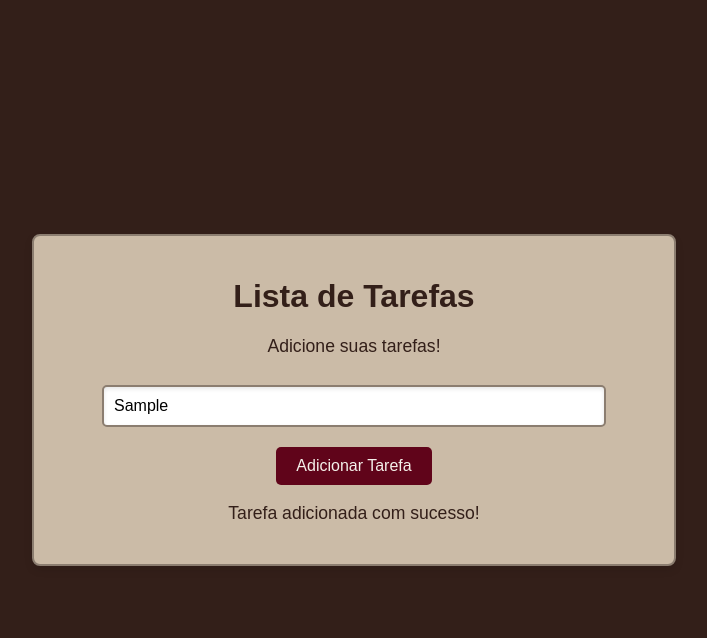
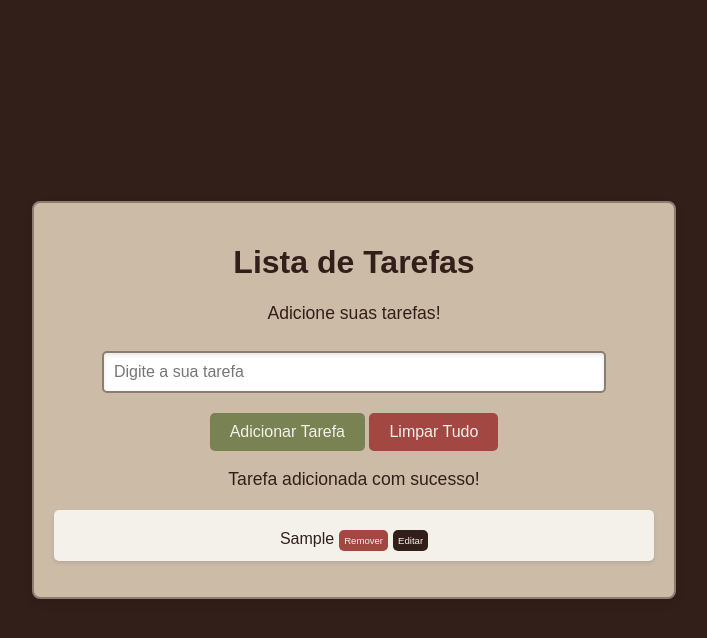
Before and after one commit to HenriqueDiomedes/CursoRafaellaBellerini, a plain HTML site: page index.html in a window 1280 px wide. Both pictures are taken after typing "Sample" into the empty fields and a click on the button "Adicionar Tarefa". Shown: the whole page, without its empty margins (286-993 px from the left). Drawn offline with Linux system fonts and the light colour scheme.

Commit message:
aula05_final

```diff
--- a/index.html
+++ b/index.html
@@ -10,19 +10,13 @@
   <div class="container">
     <h1>Lista de Tarefas</h1>
     <p>Adicione suas tarefas!</p>
+    <input type="text" id="inputTarefa" placeholder="Digite a sua tarefa">
+    <button onclick="adicionarTarefa()">Adicionar Tarefa</button>
+    <button onclick="limparLista()" class="botao_lista">Limpar Tudo</button>
+    <p id="mensagem"></p>
+    <ul id="listaTarefas"></ul>
+  </div>
 
-    <!-- insere uma caixa de para inserção de texto -->
-    <input type="text" id="inputTarefa" placeholder="Digite sua tarefa" required>
-
-    <!-- Adiciona uma função ao botão, fução sera referênciada no .js -->
-    <button onclick="adicionarTarefa()">Adicionar Tarefa</button>
-
-    <!-- recebera o conteudo da caixa de text e mostrara na tela -->
-    <p id="mensagem"></p>
-
-    <!-- cria uma lista não ordenada com id 'listaTarefa'-->
-    <ul id="listaTarefa"></ul>
-  </div>
   <script src="script.js"></script>
 </body>
 </html>
--- a/script.js
+++ b/script.js
@@ -1,43 +1,122 @@
-tarefas = []
+// Array para armazenar as tarefas
+let tarefas = []
 
+/**
+ * Função para adicionar uma tarefa
+ */
 function adicionarTarefa() {
+    // Seleciona o input de tarefa
+    const inputTarefa = document.getElementById("inputTarefa")
 
-    /*let cria uma variavel com o nome 'inputTarefa' que recebe o elemento que sera inserido no input do html*/
-    const inputTarefa = document.getElementById("inputTarefa")
-    //let cria uma variavel com nome 'tarefa', que vai receber o valor do inputTarefa(.value)e o valor de dentro do input que ira para a variavel tarefa. (O trim remove os espaços vazios nas extremidades)
+    // Pega o valor do input e remove espaços em branco
     let tarefa = inputTarefa.value.trim()
 
-    //cria uma variavel com nome mensagem para o paragrafo.
+    // Seleciona o parágrafo de mensagem
     const mensagem = document.getElementById("mensagem")
 
-    //cria uma estrutura de decisão caso o 'input' esteja vazio ou com algo dentro
-    if (tarefa == ""){
-        //texto que fica abaixo do botão se campo tiver vazio
+    // Verifica se a tarefa está vazia
+    if (tarefa == "") {
+        // Mostra mensagem de erro
         let mensagemErro = "Digite uma tarefa para adiciona-lá!";
-        //coloca a variavel 'mensagem' no texo do paragrafo
         mensagem.textContent = mensagemErro;
-    }else{
-        //texto que fica abaixo do botão se tudo tiver certo
+    } else {
+        // Mostra mensagem de sucesso
         let mensagemSucesso = "Tarefa adicionada com sucesso!";
-        //coloca a variavel 'mensagem' no texo do paragrafo
         mensagem.textContent = mensagemSucesso;
-        //adiciona mais uma terefa
+
+        // Adiciona a tarefa ao array
         tarefas.push(tarefa)
+
+        // Renderiza a lista de tarefas
         rendenizarTarefa()
-
-        //limpa a caixa de texto depois de apertar o botão.
-        inputTarefa.value = ""
     }
 
-    function rendenizarTarefa(){
-        const listaTarefa = document.getElementById("listaTarefa")
-        listaTarefa.innerHTML = ""
+    // Limpa o input de tarefa
+    inputTarefa.value = ""
+}
 
-        let i = 0
-        for (i; i < tarefas.length; i++){
-            let novaTarefa = document.getElementById("li")
-            novaTarefa.textContent = tarefas[i]
-            listaTarefa.appendChild(novaTarefa)
-        }
+/**
+ * Função para renderizar a lista de tarefas
+ */
+function rendenizarTarefa() {
+    // Seleciona a lista de tarefas
+    const listaTarefas = document.getElementById("listaTarefas")
+
+    // Limpa a lista de tarefas
+    listaTarefas.innerHTML = ""
+
+    // Itera sobre as tarefas
+    for (let i = 0; i < tarefas.length; i++) {
+        // Cria um novo item de lista
+        let novaTarefa = document.createElement("li")
+
+        // Define o texto do item de lista
+        novaTarefa.textContent = tarefas[i]
+
+        // Cria um botão para remover a tarefa
+        let botaoRemover = document.createElement("button")
+        botaoRemover.className = "remover"
+        botaoRemover.textContent = "Remover"
+        botaoRemover.onclick = () => removerTarefa(i)
+
+        // Cria um botão para editar a tarefa
+        let botaoEditar = document.createElement("button")
+        botaoEditar.className = "editar"
+        botaoEditar.textContent = "Editar"
+        botaoEditar.onclick = () => editarTarefa(i)
+
+        // Adiciona os botões ao item de lista
+        novaTarefa.appendChild(botaoRemover)
+        novaTarefa.appendChild(botaoEditar)
+
+        // Adiciona o item de lista à lista de tarefas
+        listaTarefas.appendChild(novaTarefa)
     }
-  }
+}
+
+/**
+ * Função para remover uma tarefa
+ * @param {number} i Índice da tarefa a ser removida
+ */
+function removerTarefa(i) {
+    // Remove a tarefa do array
+    tarefas.splice(i, 1)
+
+    // Renderiza a lista de tarefas
+    rendenizarTarefa()
+}
+
+/**
+ * Função para editar uma tarefa
+ * @param {number} i Índice da tarefa a ser editada
+ */
+function editarTarefa(i) {
+    // Pergunta ao usuário a nova tarefa
+    let tarefaEditada = prompt("Edite a tarefa:")
+
+    // Verifica se a nova tarefa não está vazia
+    if (tarefaEditada.trim() !== "") {
+        // Edita a tarefa no array
+        tarefas[i] = tarefaEditada
+
+        // Renderiza a lista de tarefas
+        rendenizarTarefa()
+    }
+}
+
+/**
+ * Função para limpar a lista de tarefas
+ */
+function limparLista() {
+    // Limpa o array de tarefas
+    tarefas.length = 0
+
+    // Renderiza a lista de tarefas
+    rendenizarTarefa()
+
+    // Seleciona o parágrafo de mensagem
+    const mensagem = document.getElementById("mensagem")
+
+    // Mostra mensagem de sucesso
+    mensagem.textContent = "Lista de tarefas limpa com sucesso!"
+}
--- a/style.css
+++ b/style.css
@@ -25,7 +25,7 @@ p {
     font-size: 1.1em;
 }
 button {
-    background-color: #60041A;
+    background-color: #798252;
     color: #F4F0EA;
     padding: 10px 20px;
     border: none;
@@ -36,7 +36,8 @@ button {
     margin-top: 10px;
 }
 button:hover {
-    background-color: #A34743;
+    background-color: #CCD595;
+    color: #504e4d;
 }
 ul {
     list-style: none;
@@ -70,3 +71,40 @@ input[type="text"]:focus {
     border-color: #60041A;
     box-shadow: inset 0 2px 4px rgba(96, 4, 26, 0.3);
 }
+button.remover {
+    background-color: #A34743;
+    color: #F4F0EA;
+    padding: 5px 5px;
+    border: none;
+    border-radius: 5px;
+    cursor: pointer;
+    font-size: 0.6em;
+    margin-left: 5px;
+    transition: background-color 0.3s ease;
+}
+button.remover:hover {
+    background-color: #60041A;
+}
+button.editar {
+    background-color: #331F19;
+    color: #F4F0EA;
+    padding: 5px 5px;
+    border: none;
+    border-radius: 5px;
+    cursor: pointer;
+    font-size: 0.6em;
+    margin-left: 5px;
+    transition: background-color 0.3s ease;
+}
+button.editar:hover {
+    background-color: #744d41;
+}
+
+.botao_lista {
+    background-color: #A34743;
+}
+
+.botao_lista:hover {
+    background-color: #60041A;
+    color: #F4F0EA;
+}
```
